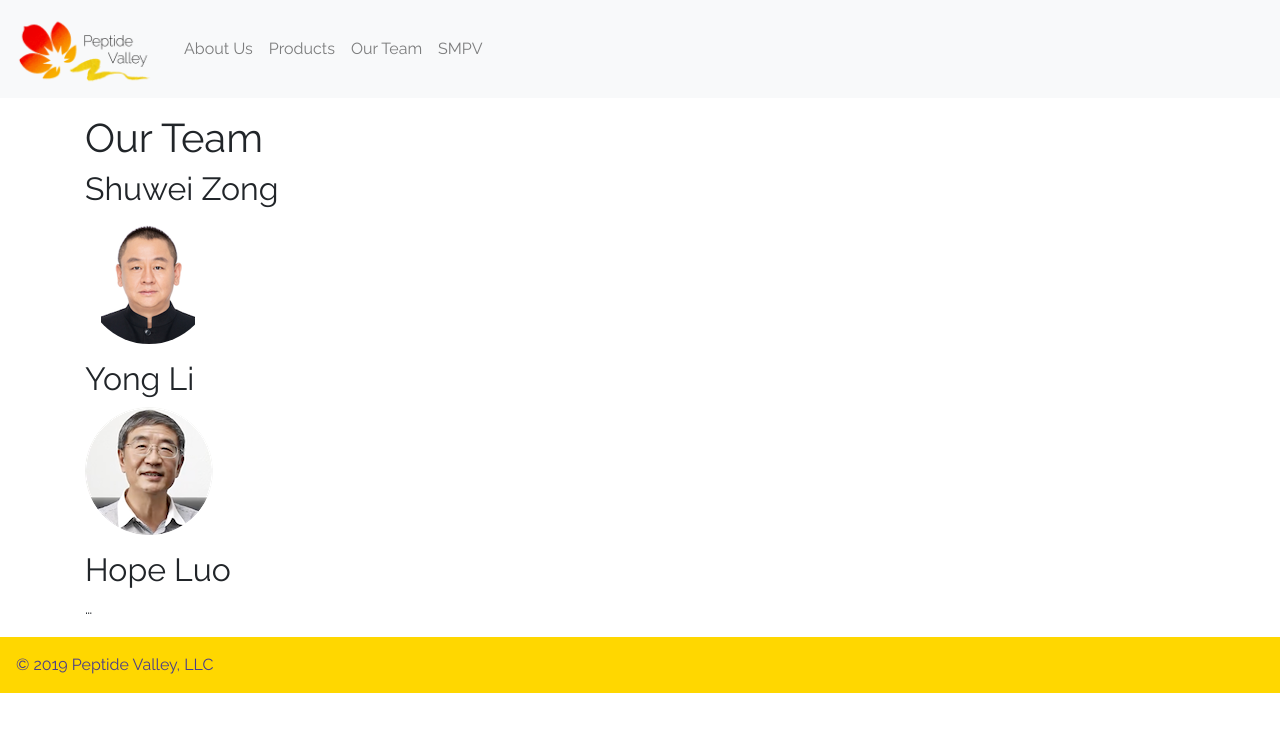
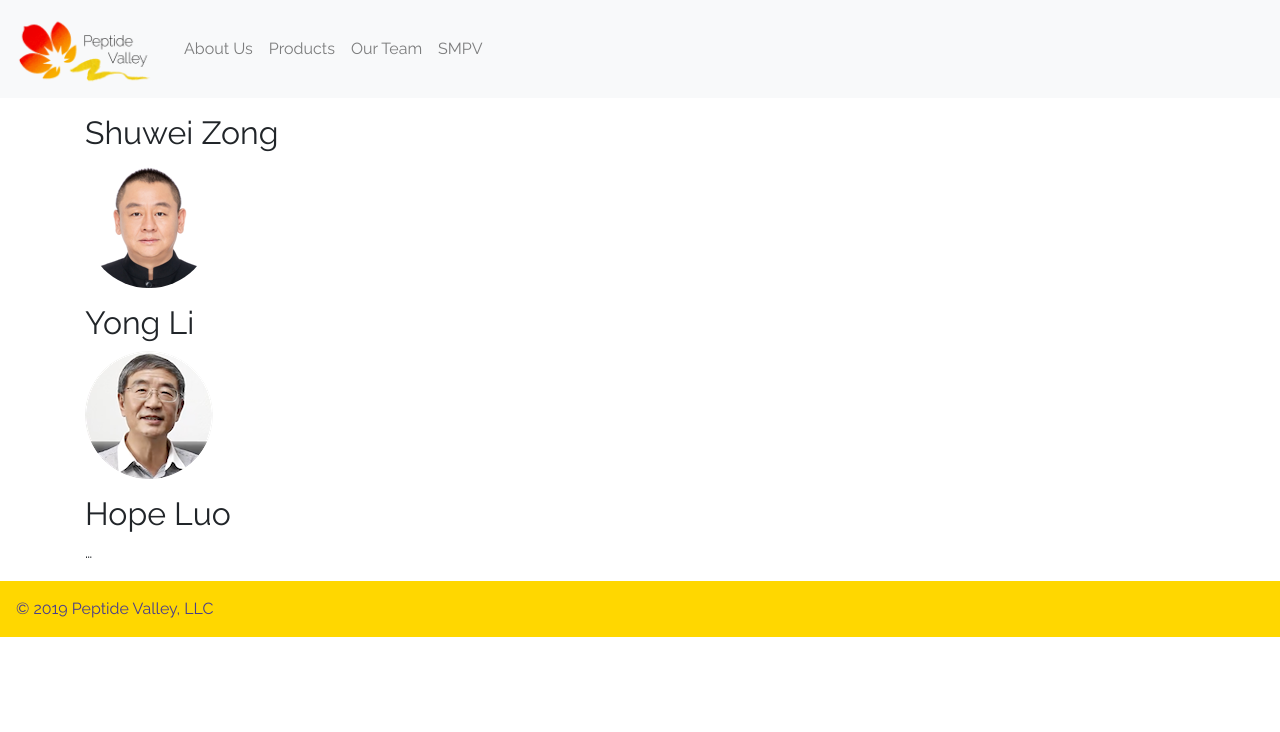
Before and after one commit to peptide-valley/peptide-valley.github.io, a Jekyll site: the page built from team/index.md, in a window 1280 px wide. Shown: the top 732 px of the page. Built offline with Jekyll 4.4.1, drawn with Linux system fonts in a browser that asks for light colours.

Commit message:
update zong.png

```diff
--- a/team/index.md
+++ b/team/index.md
@@ -7,8 +7,6 @@ title: Our Team
     border-radius: 64px;
   }
 </style>
-
-# Our Team
 
 ## Shuwei Zong
 
```
Also changed, not shown: images/zong.png.
